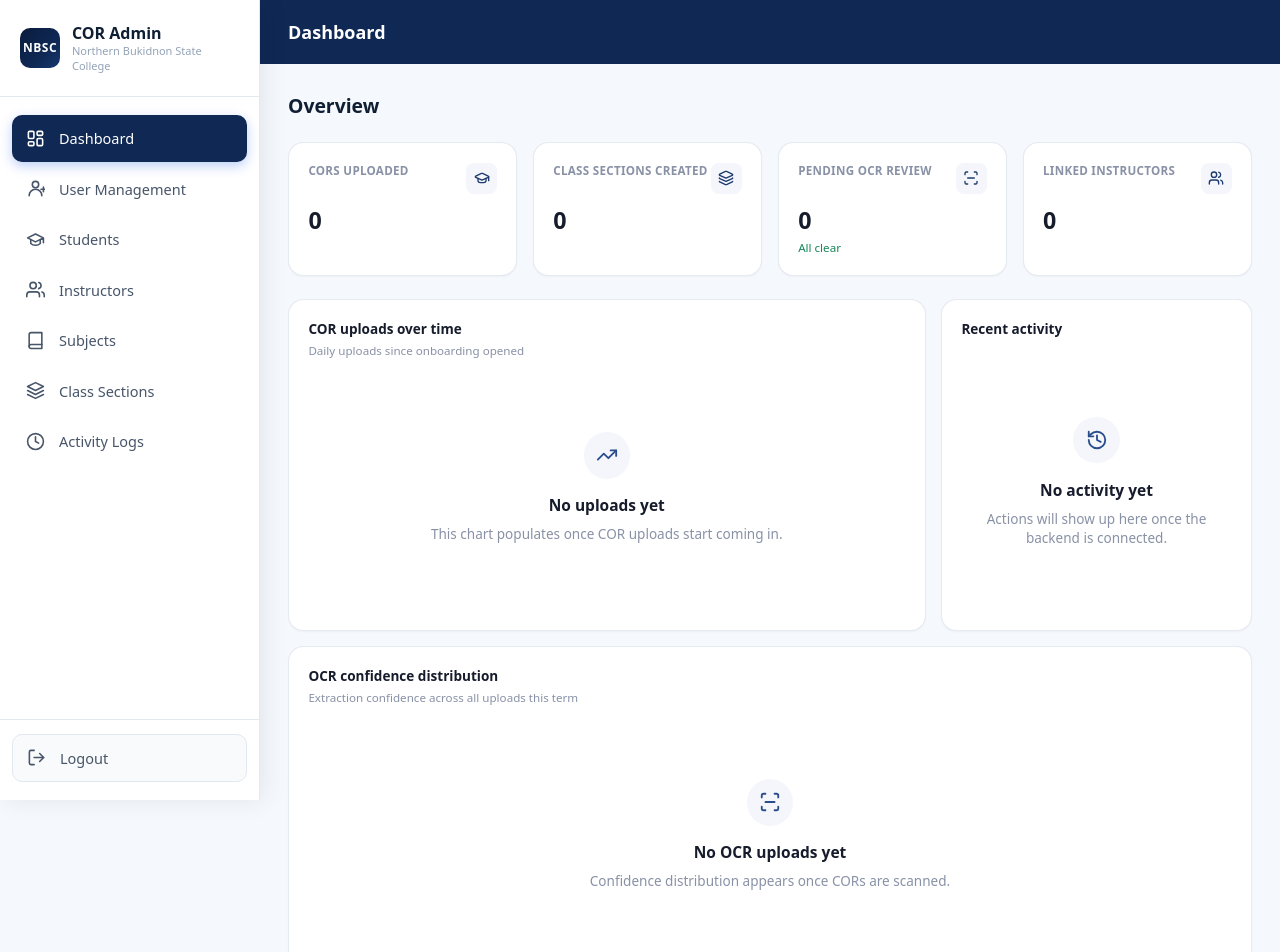
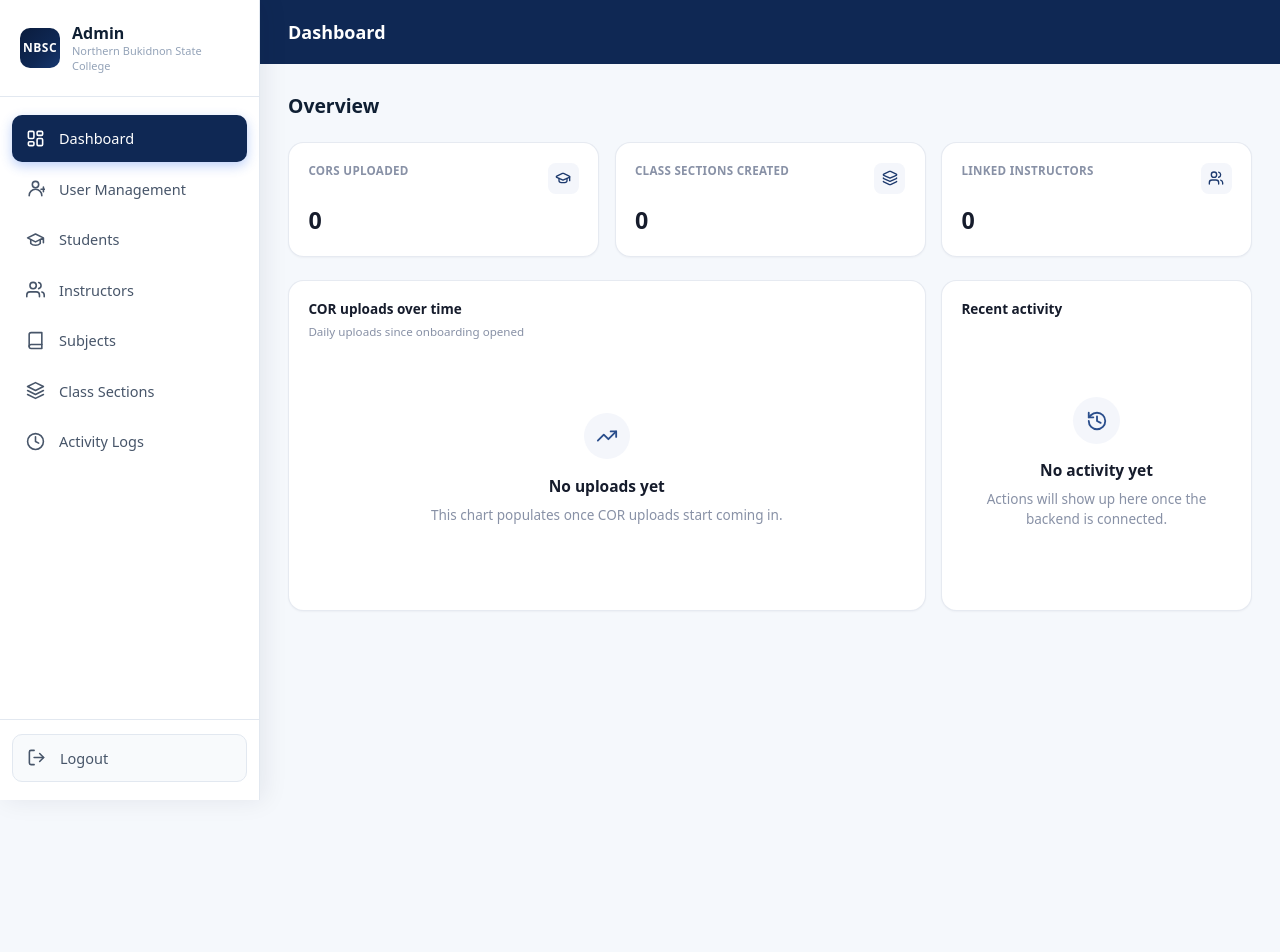
Before and after one commit to NBSC-Innovations/admin-ui, a React (Vite) app: page / in a window 1280 px wide. Shown: the top 952 px of the page. After the commit the page ends 800 px from the top, so only its background shows below. Built offline with nearby package versions, Linux system fonts and the light colour scheme.

Commit message:
Changes made in sidebar and dashboard

```diff
--- a/src/charts/OCRConfidenceChart.jsx
+++ /dev/null
@@ -1,47 +0,0 @@
-import { BarChart, Bar, XAxis, YAxis, Tooltip, ResponsiveContainer, CartesianGrid, Cell } from 'recharts'
-import { EmptyState } from '../components/ui/EmptyState'
-import { ScanLine } from 'lucide-react'
-
-const BUCKETS = [
-  { bucket: '0–40%', min: 0, max: 40, color: '#C6362E' },
-  { bucket: '40–65%', min: 40, max: 65, color: '#B5760B' },
-  { bucket: '65–85%', min: 65, max: 85, color: '#C9A24B' },
-  { bucket: '85–100%', min: 85, max: 101, color: '#17875A' },
-]
-
-// Expects `data` = the OCR queue array (e.g. from fetchOcrQueue()), each item with `confidence`.
-function toSeries(queue = []) {
-  return BUCKETS.map(({ bucket, min, max, color }) => ({
-    bucket,
-    color,
-    count: queue.filter((item) => item.confidence >= min && item.confidence < max).length,
-  }))
-}
-
-export function OCRConfidenceChart({ data }) {
-  const series = toSeries(data)
-  const hasData = series.some((s) => s.count > 0)
-
-  if (!hasData) {
-    return <EmptyState icon={ScanLine} title="No OCR uploads yet" description="Confidence distribution appears once CORs are scanned." />
-  }
-
-  return (
-    <ResponsiveContainer width="100%" height={220}>
-      <BarChart data={series} margin={{ top: 8, right: 12, bottom: 0, left: -12 }}>
-        <CartesianGrid vertical={false} stroke="#DCE1EC" />
-        <XAxis dataKey="bucket" tick={{ fontSize: 11, fill: '#8891A6' }} axisLine={false} tickLine={false} />
-        <YAxis allowDecimals={false} tick={{ fontSize: 11, fill: '#8891A6' }} axisLine={false} tickLine={false} width={28} />
-        <Tooltip
-          contentStyle={{ borderRadius: 10, border: '1px solid #DCE1EC', fontSize: 12 }}
-          cursor={{ fill: 'rgba(11,30,63,0.04)' }}
-        />
-        <Bar dataKey="count" radius={[6, 6, 0, 0]} name="Uploads">
-          {series.map((entry) => (
-            <Cell key={entry.bucket} fill={entry.color} />
-          ))}
-        </Bar>
-      </BarChart>
-    </ResponsiveContainer>
-  )
-}
--- a/src/components/Sidebar.jsx
+++ b/src/components/Sidebar.jsx
@@ -113,7 +113,7 @@ function Sidebar({ activePage, onNavigate, isOpen, onClose, onLogout }) {
         <div className="sidebar__brand">
           <div className="sidebar__logo">NBSC</div>
           <div className="sidebar__brand-text">
-            <span className="sidebar__brand-title">COR Admin</span>
+            <span className="sidebar__brand-title">Admin</span>
             <span className="sidebar__brand-sub">Northern Bukidnon State College</span>
           </div>
         </div>
--- a/src/data/ocrQueue.js
+++ /dev/null
@@ -1 +0,0 @@
-export const ocrQueue = []
--- a/src/pages/Dashboard.jsx
+++ b/src/pages/Dashboard.jsx
@@ -1,25 +1,21 @@
-import { GraduationCap, Layers, ScanLine, Users } from 'lucide-react'
+import { GraduationCap, Layers, Users } from 'lucide-react'
 import { KpiCard } from '../components/dashboard/KpiCard'
 import { RecentActivity } from '../components/dashboard/RecentActivity'
 import { EnrollmentTrendChart } from '../charts/EnrollmentTrendChart'
-import { OCRConfidenceChart } from '../charts/OCRConfidenceChart'
 import { Card } from '../components/ui/Card'
 import { PageHeader } from '../components/common/PageHeader'
 import { useFetch } from '../hooks/useFetch'
 import { fetchActivityLogs } from '../services/activityLogService'
 import { fetchStudents } from '../services/studentsService'
 import { fetchClassSections } from '../services/classSectionsService'
-import { fetchOcrQueue } from '../services/ocrService'
 import { fetchInstructors } from '../services/instructorService'
 
 export default function Dashboard() {
   const { data: logs } = useFetch(fetchActivityLogs, [])
   const { data: students } = useFetch(fetchStudents, [])
   const { data: classSections } = useFetch(fetchClassSections, [])
-  const { data: ocrQueue } = useFetch(fetchOcrQueue, [])
   const { data: instructors } = useFetch(fetchInstructors, [])
 
-  const pendingReview = (ocrQueue || []).filter((item) => item.confidence < 75).length
   const activeInstructors = (instructors || []).filter((i) => i.status === 'active').length
 
   return (
@@ -28,16 +24,9 @@ export default function Dashboard() {
         title="Overview"
       />
 
-      <div className="grid grid-cols-1 gap-4 sm:grid-cols-2 lg:grid-cols-4">
+      <div className="grid grid-cols-1 gap-4 sm:grid-cols-2 lg:grid-cols-3">
         <KpiCard label="CORs uploaded" value={students?.length ?? 0} icon={GraduationCap} />
         <KpiCard label="Class sections created" value={classSections?.length ?? 0} icon={Layers} />
-        <KpiCard
-          label="Pending OCR review"
-          value={pendingReview}
-          delta={pendingReview > 0 ? 'Needs attention' : 'All clear'}
-          deltaTone={pendingReview > 0 ? 'danger' : 'success'}
-          icon={ScanLine}
-        />
         <KpiCard label="Linked instructors" value={activeInstructors} icon={Users} />
       </div>
 
@@ -49,14 +38,6 @@ export default function Dashboard() {
         </Card>
         <RecentActivity logs={logs || []} />
       </div>
-
-      <div className="mt-4">
-        <Card className="p-5">
-          <p className="mb-1 font-display text-sm font-semibold text-ink-900">OCR confidence distribution</p>
-          <p className="mb-3 text-xs text-ink-400">Extraction confidence across all uploads this term</p>
-          <OCRConfidenceChart data={ocrQueue || []} />
-        </Card>
-      </div>
     </div>
   )
 }
--- a/src/services/ocrService.js
+++ /dev/null
@@ -1,7 +0,0 @@
-import { ocrQueue } from '../data/ocrQueue'
-import { apiDelay } from './apiDelay'
-
-export async function fetchOcrQueue() {
-  await apiDelay()
-  return ocrQueue
-}
```
